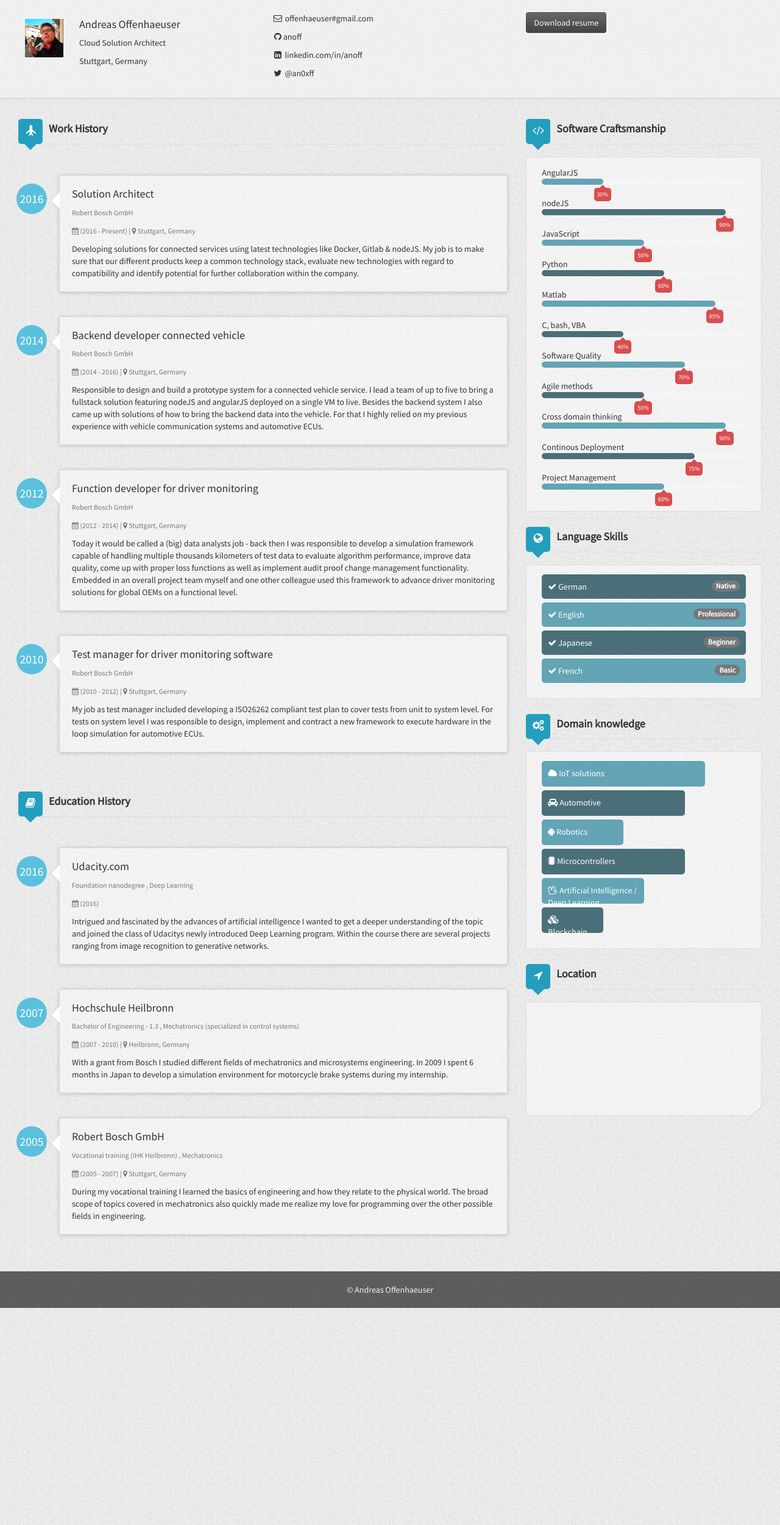
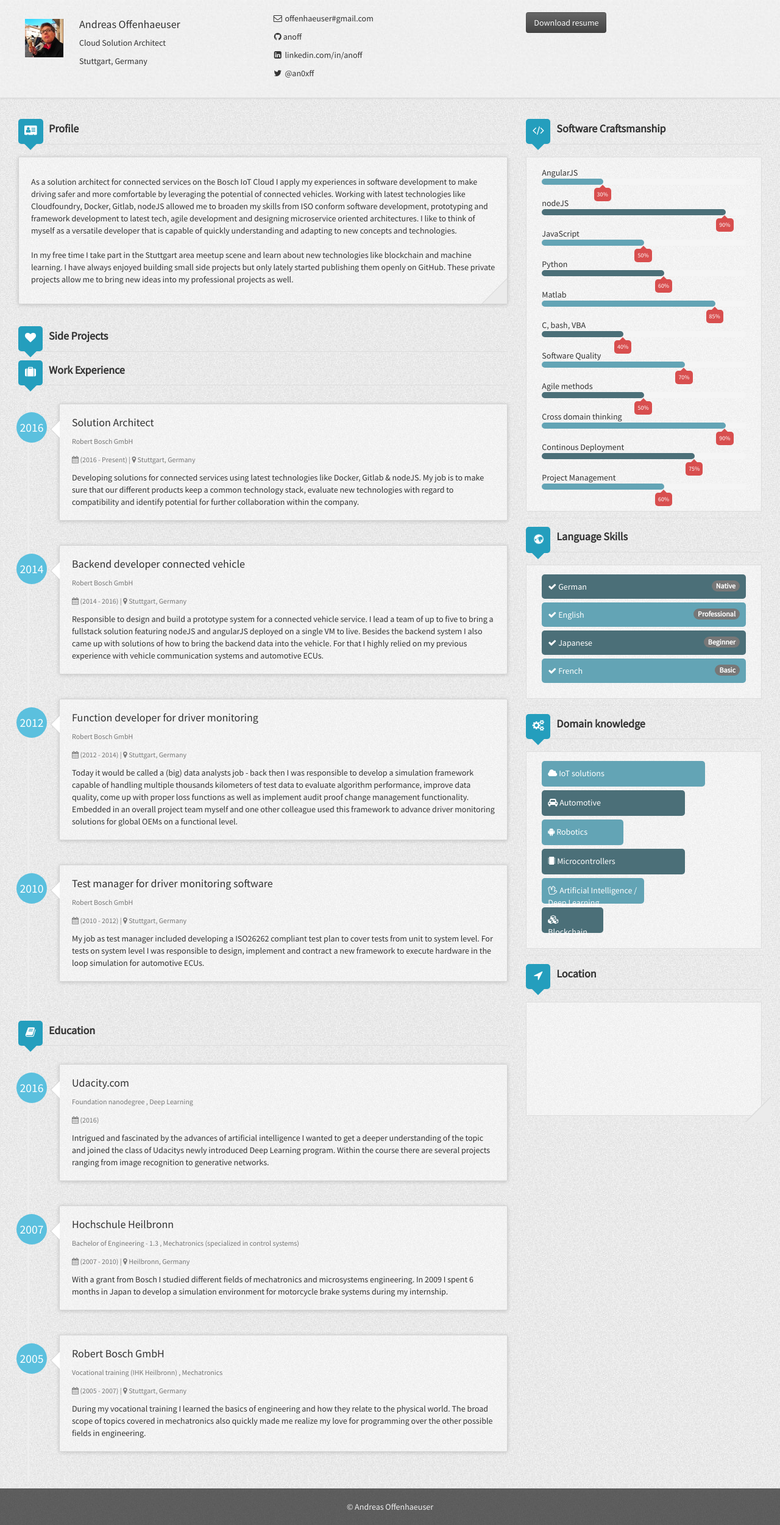
Before and after one commit to anoff/web, a Jekyll site: the page built from index.html, in a window 1280 px wide. Shown: the whole page at 61% size. Built offline with Jekyll 4.4.1, drawn with Linux system fonts in a browser that asks for light colours; grey boxes are pictures that could not be loaded.

Commit message:
:star2: feat: add intro and remove glyphicons

```diff
--- /dev/null
+++ b/_data/intro.yml
@@ -0,0 +1,3 @@
+text: As a solution architect for connected services on the Bosch IoT Cloud I apply my experiences in software development to make driving safer and more comfortable by leveraging the potential of connected vehicles. Working with latest technologies like Cloudfoundry, Docker, Gitlab, nodeJS allowed me to broaden my skills from ISO conform software development, prototyping and framework development to latest tech, agile development and designing microservice oriented architectures. I like to think of myself as a versatile developer that is capable of quickly understanding and adapting to new concepts and technologies.
+  <br><br>
+  In my free time I take part in the Stuttgart area meetup scene and learn about new technologies like blockchain and machine learning. I have always enjoyed building small side projects but only lately started publishing them openly on GitHub. These private projects allow me to bring new ideas into my professional projects as well.
--- a/_data/projects.yml
+++ b/_data/projects.yml
@@ -0,0 +1,3 @@
+- name: '#robby5'
+  description: blup
+  link: asdf
--- a/_includes/sidepane.html
+++ b/_includes/sidepane.html
@@ -18,7 +18,7 @@
 
 {% if site.data.skills.languages %}
   <div class="deviter"></div>
-  <h3 class="title with-icon"><span class="fa fa-globe cat-title"></span> Language Skills</h3>
+  <h3 class="title with-icon"><span class="cat-title"><i class="fa fa-globe fa-spin"></i></span> Language Skills</h3>
   <div class="grid-block">
       <ul class="list-unstyled list-strip">
           {% for language in site.data.skills.languages %}
--- a/assets/css/resumecard.css
+++ b/assets/css/resumecard.css
@@ -123,10 +123,21 @@ hr {
     border-bottom: 1px dashed #ddd;
 }
 
+/* profile */
+
+.profile {
+    border: 1px solid #d4d4d4;
+    border-radius: 2px;
+    padding: 20px;
+    position: relative;
+    -webkit-box-shadow: 0 1px 6px rgba(0, 0, 0, 0.175);
+    box-shadow: 0 1px 6px rgba(0, 0, 0, 0.175);
+    margin-bottom: 42px;
+}
 /* timeline css */
 .timeline {
     list-style: none;
-    padding: 20px 0 20px;
+    padding: 0 0 20px;
     position: relative;
 }
 
--- a/index.html
+++ b/index.html
@@ -4,8 +4,26 @@ layout: default
 <div class="container-fluid">
     <div class="row-fluid">
         <div class="col-md-8">
+            {% if site.data.intro %}
+            <h3 class="title with-icon">
+                <span class="cat-title fa fa-vcard"></span>
+                Profile
+            </h3>
+            <div class="grid-block profile">
+                <p>{{ site.data.intro.text | markdownify }}</p>
+            </div>
+            {% endif %}
+            {% if site.data.projects %}
+            <h3 class="title with-icon">
+                <span class="cat-title fa fa-heart"></span>
+                Side Projects
+            </h3>
+            {% endif %}
             {% if site.data.work %}
-                <h3 class="title with-icon"><span class="glyphicon glyphicon-plane cat-title"></span>Work History</h3>
+                <h3 class="title with-icon">
+                    <span class="cat-title fa fa-suitcase"></span>
+                    Work Experience
+                </h3>
                 <ul class="timeline">
                     {% for work in site.data.work %}
                         <li class="timeline-inverted">
@@ -46,7 +64,10 @@ layout: default
                 </ul>
             {% endif %}
             {% if site.data.education %}
-                <h3 class="title with-icon"><span class="fa fa-book cat-title"></span>Education History</h3>
+                <h3 class="title with-icon">
+                    <span class="cat-title fa fa-book"></span>
+                    Education
+                </h3>
                 <ul class="timeline">
                     {% for education in site.data.education %}
                         <li class="timeline-inverted">
```
